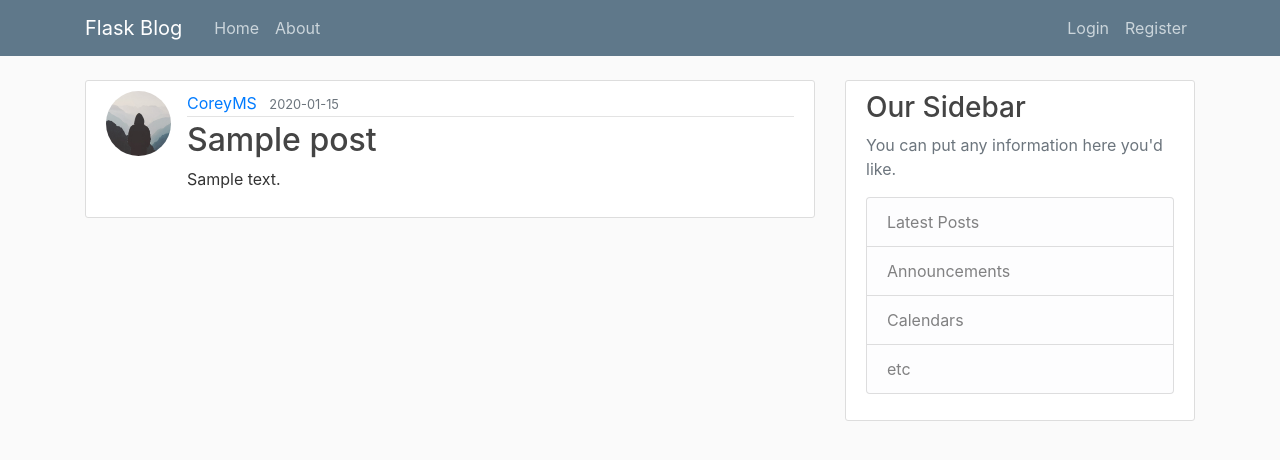
After one commit to rustkas/flask-blog, a Flask app: page /post/1 in a window 1280 px wide. The commit adds this page. Shown: the top 460 px of the page. Run offline with Flask 3, Linux system fonts and the light colour scheme; tables that the repository leaves empty hold one stand-in row (values such as "Sample post"); some libraries are stand-ins or nearby versions.

Commit message:
Add post creation and management functionality: implement PostForm, create new post and post detail routes, and enhance templates for post display and deletion.

```diff
--- a/flaskblog/forms.py
+++ b/flaskblog/forms.py
@@ -3,7 +3,7 @@
 from flask_wtf import FlaskForm
 from flask_login import current_user
 from flask_wtf.file import FileField, FileAllowed
-from wtforms import StringField, PasswordField, SubmitField, BooleanField
+from wtforms import StringField, PasswordField, SubmitField, BooleanField, TextAreaField
 from wtforms.validators import DataRequired, Length, Email, EqualTo, ValidationError
 from .models import User
 
@@ -70,3 +70,7 @@ class UpdateAccountForm(FlaskForm):
                 raise ValidationError(
                     "That email is taken. Please choose a different one."
                 )
+class PostForm(FlaskForm):
+    title = StringField('Title', validators=[DataRequired()])
+    content = TextAreaField('Content', validators=[DataRequired()])
+    submit = SubmitField('Post')
--- a/flaskblog/routes.py
+++ b/flaskblog/routes.py
@@ -3,35 +3,23 @@
 import os
 import secrets
 from PIL import Image
-from flask import Blueprint, render_template, request, url_for, flash, redirect
+from flask import Blueprint, render_template, request, url_for, flash, redirect, abort
 from flask_login import login_user, current_user, logout_user, login_required
 
 from . import db, bcrypt
-from .models import User
-from .forms import RegistrationForm, LoginForm, UpdateAccountForm
+from .models import User, Post
+from .forms import RegistrationForm, LoginForm, UpdateAccountForm, PostForm
 
 bp = Blueprint("blog", __name__)
 
-posts = [
-    {
-        "author": "Corey Schafer",
-        "title": "Blog Post 1",
-        "content": "First post content",
-        "date_posted": "April 20, 2018",
-    },
-    {
-        "author": "Jane Doe",
-        "title": "Blog Post 2",
-        "content": "Second post content",
-        "date_posted": "April 21, 2018",
-    },
-]
+
 
 
 @bp.route("/")
 @bp.route("/home")
 def home():
     """Return a simple greeting message."""
+    posts = Post.query.all()
     return render_template("home.html", posts=posts)
 
 
@@ -112,7 +100,7 @@ def account():
         current_user.email = form.email.data
         db.session.commit()
         flash("Your account has been updated!", "success")
-        return redirect(url_for("account"))
+        return redirect(url_for("blog.account"))
     elif request.method == "GET":
         form.username.data = current_user.username
         form.email.data = current_user.email
@@ -120,3 +108,59 @@ def account():
     return render_template(
         "account.html", title="Account", image_file=image_file, form=form
     )
+
+
+@bp.route("/post/new", methods=["GET", "POST"])
+@login_required
+def new_post():
+    form = PostForm()
+    if form.validate_on_submit():
+        post = Post(
+            title=form.title.data, content=form.content.data, author=current_user
+        )
+        db.session.add(post)
+        db.session.commit()
+        flash("Your post has been created!", "success")
+        return redirect(url_for("blog.home"))
+    return render_template(
+        "create_post.html", title="New Post", form=form, legend="New Post"
+    )
+
+
+@bp.route("/post/<int:post_id>")
+def post(post_id):
+    post = Post.query.get_or_404(post_id)
+    return render_template("post.html", title=post.title, post=post)
+
+
+@bp.route("/post/<int:post_id>/update", methods=["GET", "POST"])
+@login_required
+def update_post(post_id):
+    post = Post.query.get_or_404(post_id)
+    if post.author != current_user:
+        abort(403)
+    form = PostForm()
+    if form.validate_on_submit():
+        post.title = form.title.data
+        post.content = form.content.data
+        db.session.commit()
+        flash("Your post has been updated!", "success")
+        return redirect(url_for("blog.post", post_id=post.id))
+    elif request.method == "GET":
+        form.title.data = post.title
+        form.content.data = post.content
+    return render_template(
+        "create_post.html", title="Update Post", form=form, legend="Update Post"
+    )
+
+
+@bp.route("/post/<int:post_id>/delete", methods=["POST"])
+@login_required
+def delete_post(post_id):
+    post = Post.query.get_or_404(post_id)
+    if post.author != current_user:
+        abort(403)
+    db.session.delete(post)
+    db.session.commit()
+    flash("Your post has been deleted!", "success")
+    return redirect(url_for("blog.home"))
--- a/flaskblog/templates/layout.html
+++ b/flaskblog/templates/layout.html
@@ -32,6 +32,7 @@
             <!-- Navbar Right Side -->
             <div class="navbar-nav">
               {% if current_user.is_authenticated %}
+                <a class="nav-item nav-link" href="{{ url_for('blog.new_post') }}">New Post</a>
                 <a class="nav-item nav-link" href="{{ url_for('blog.account') }}">Account</a>
                 <a class="nav-item nav-link" href="{{ url_for('blog.logout') }}">Logout</a>
               {% else %}
--- /dev/null
+++ b/flaskblog/templates/post.html
@@ -0,0 +1,39 @@
+{% extends "layout.html" %}
+{% block content %}
+  <article class="media content-section">
+    <img class="rounded-circle article-img" src="{{ url_for('static', filename='profile_pics/' + post.author.image_file) }}">
+    <div class="media-body">
+      <div class="article-metadata">
+        <a class="mr-2" href="#">{{ post.author.username }}</a>
+        <small class="text-muted">{{ post.date_posted.strftime('%Y-%m-%d') }}</small>
+        {% if post.author == current_user %}
+          <div>
+            <a class="btn btn-secondary btn-sm mt-1 mb-1" href="{{ url_for('blog.update_post', post_id=post.id) }}">Update</a>
+            <button type="button" class="btn btn-danger btn-sm m-1" data-toggle="modal" data-target="#deleteModal">Delete</button>
+          </div>
+        {% endif %}
+      </div>
+      <h2 class="article-title">{{ post.title }}</h2>
+      <p class="article-content">{{ post.content }}</p>
+    </div>
+  </article>
+  <!-- Modal -->
+  <div class="modal fade" id="deleteModal" tabindex="-1" role="dialog" aria-labelledby="deleteModalLabel" aria-hidden="true">
+    <div class="modal-dialog" role="document">
+      <div class="modal-content">
+        <div class="modal-header">
+          <h5 class="modal-title" id="deleteModalLabel">Delete Post?</h5>
+          <button type="button" class="close" data-dismiss="modal" aria-label="Close">
+            <span aria-hidden="true">&times;</span>
+          </button>
+        </div>
+        <div class="modal-footer">
+          <button type="button" class="btn btn-secondary" data-dismiss="modal">Close</button>
+          <form action="{{ url_for('blog.delete_post', post_id=post.id) }}" method="POST">
+            <input class="btn btn-danger" type="submit" value="Delete">
+          </form>
+        </div>
+      </div>
+    </div>
+  </div>
+{% endblock content %}
```
Also changed, not shown: flaskblog/templates/create_post.html (added, +40 -0 lines), flaskblog/templates/home.html (+4 -3 lines).
